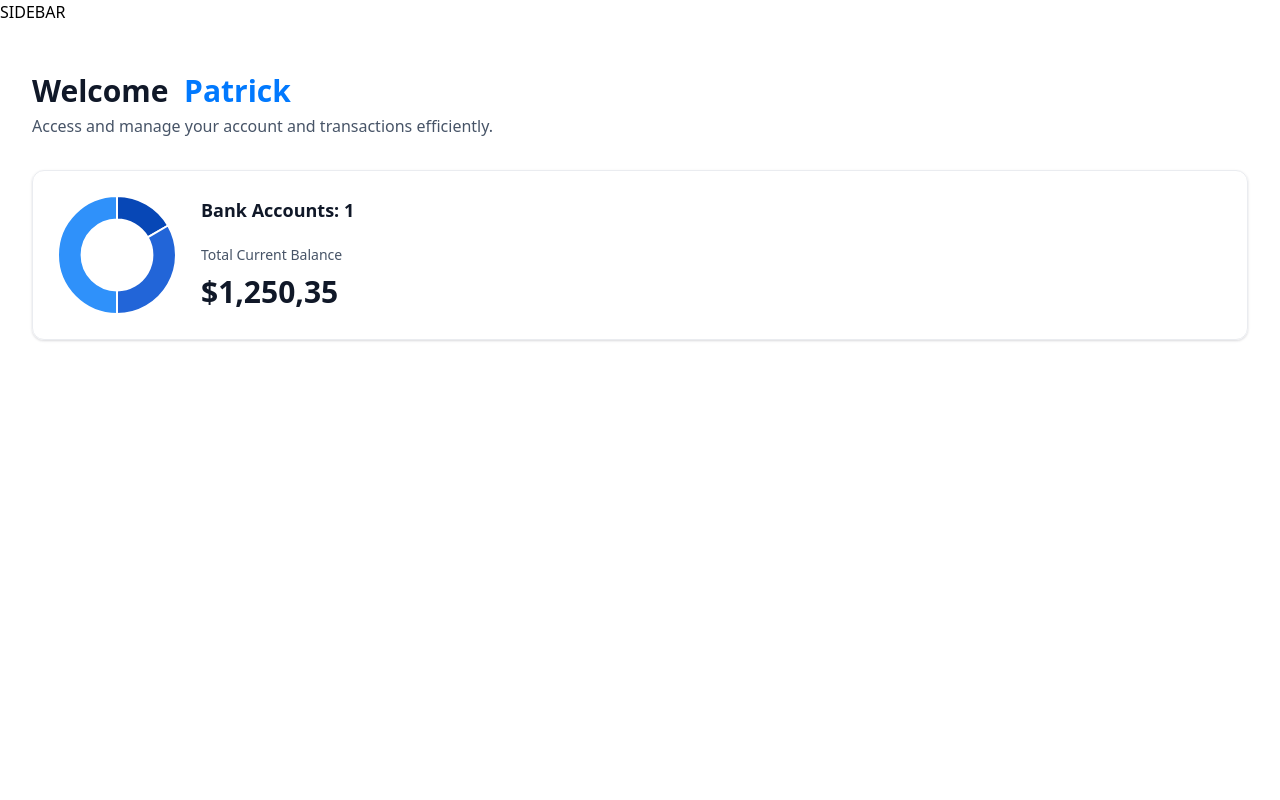
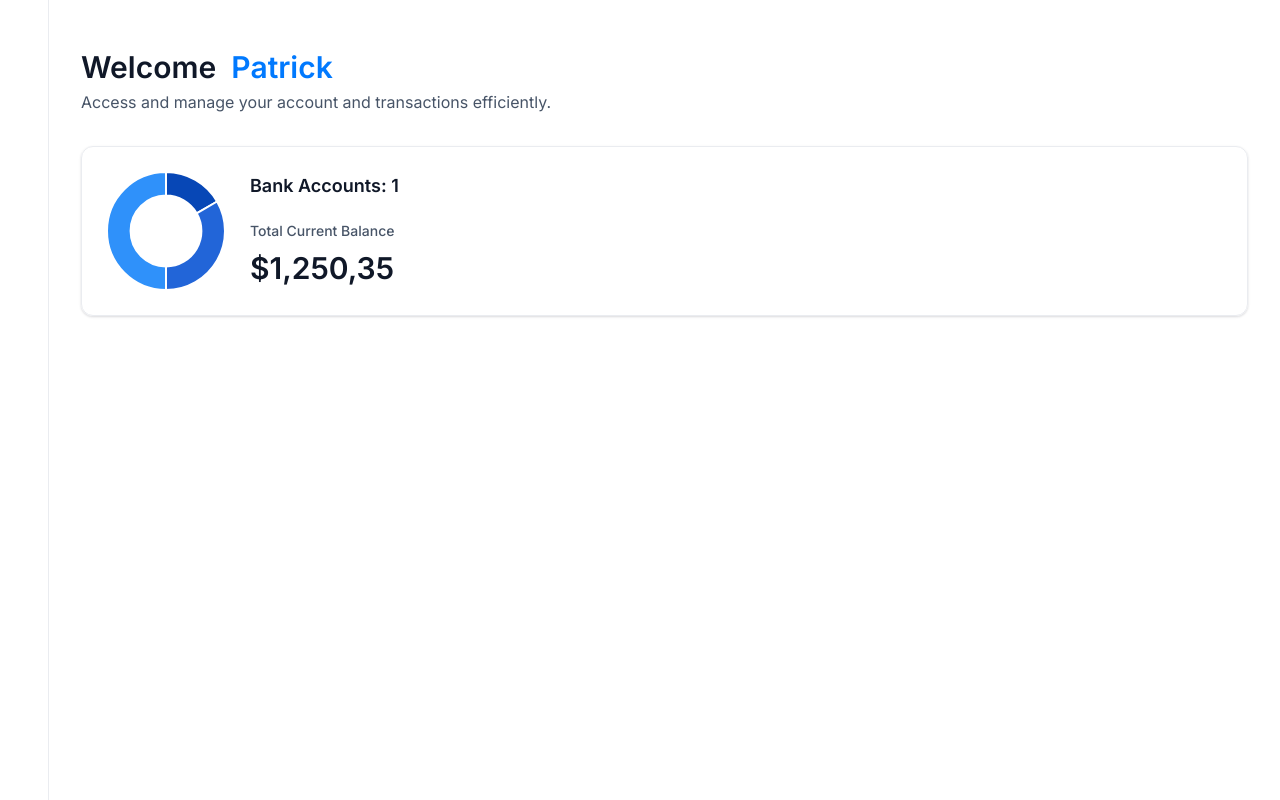
Before and after one commit to Anei2017/anei-banking, a Next.js app: page / in a window 1280 px wide. Built offline with nearby package versions, Linux system fonts and the light colour scheme.

Commit message:
very new commit

```diff
--- a/app/(root)/layout.tsx
+++ b/app/(root)/layout.tsx
@@ -1,3 +1,5 @@
+import Sidebar from "@/components/Sidebar";
+
 
 
 export default function RootLayout({
@@ -5,9 +7,10 @@
 }: Readonly<{
   children: React.ReactNode;
 }>) {
+  const loggedIn = { firstName: 'Patrick', lastName: 'Anei' };
   return (
-      <main>
-          SIDEBAR
+      <main className="flex h-screen w-full font-inter">
+      <Sidebar user={loggedIn}  />
           {children}
     </main>
   );
--- /dev/null
+++ b/components/Sidebar.tsx
@@ -0,0 +1,11 @@
+import React from 'react'
+
+const  Sidebar = ({ user }: SiderbarProps) => {
+  return (
+      <section className='sidebar'>
+
+    </section>
+  )
+}
+
+export default  Sidebar
```
